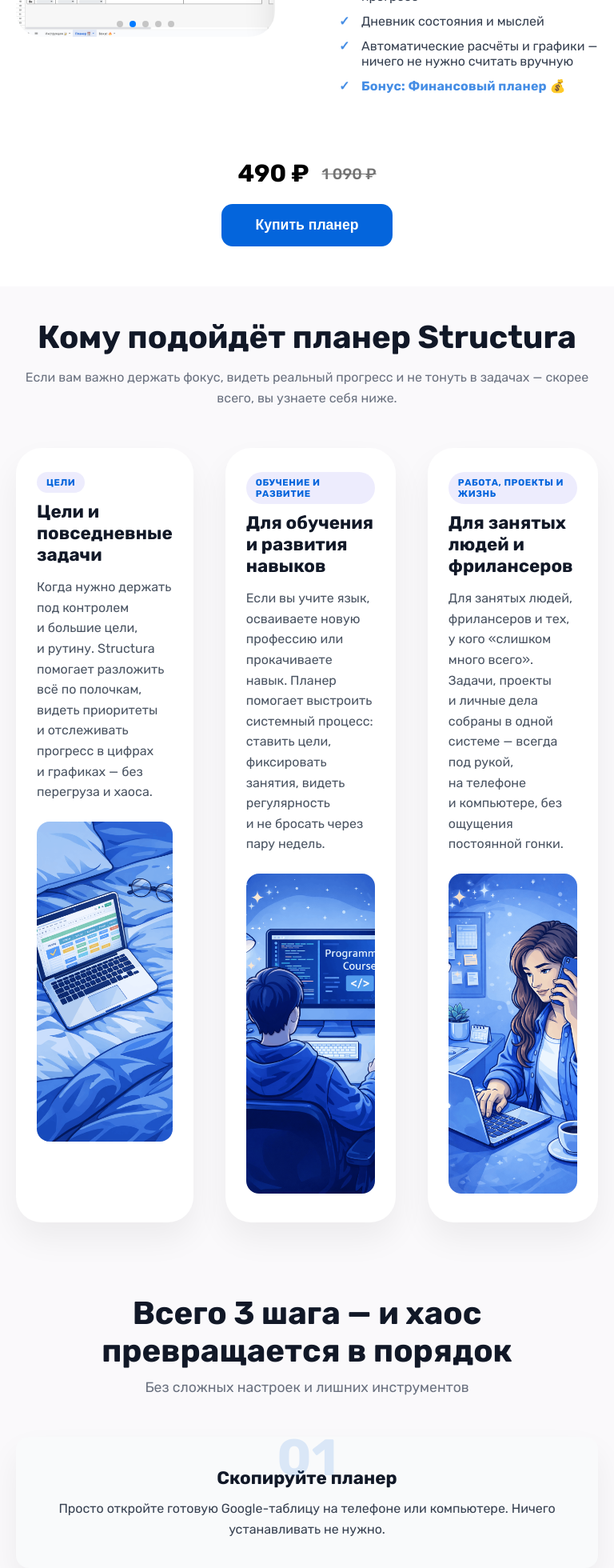
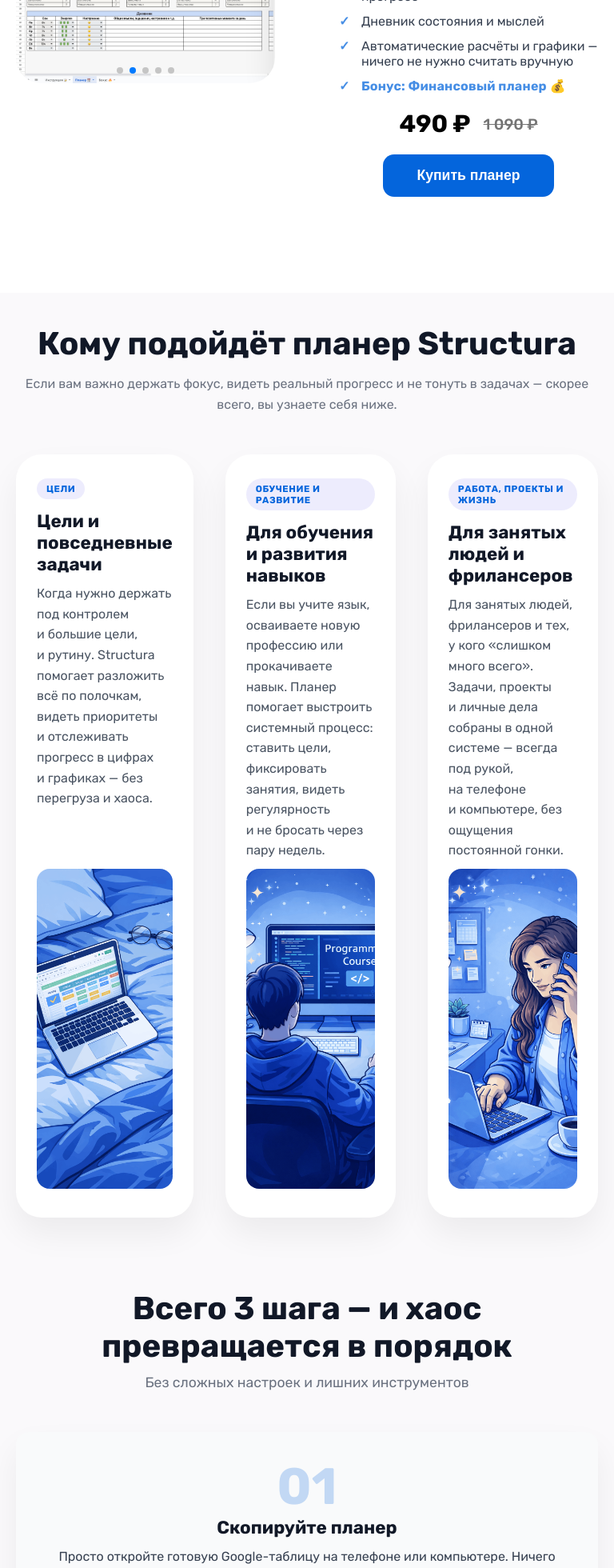
Before and after one commit to Yaroslav-Chertov/structura, a Next.js app: page / in a window 768 px wide. Shown: the part 1560-3520 px from the top of the page at 80% size. Built offline with nearby package versions, Linux system fonts and the light colour scheme.

Commit message:
fix after ux/ui review

```diff
--- a/src/components/Advantages.module.scss
+++ b/src/components/Advantages.module.scss
@@ -26,6 +26,7 @@
   display: grid;
   grid-template-columns: 1fr;
   gap: 30px;
+  align-items: stretch;
 }
 
 .card {
@@ -47,7 +48,7 @@
 
 .tag {
   align-self: flex-start;
-  margin-bottom: 10px;
+  margin-bottom: 14px;
   padding: 6px 12px;
   font-size: 0.72rem;
   font-weight: 600;
@@ -61,11 +62,12 @@
 .title {
   font-size: 1.4rem;
   font-weight: 600;
-  margin-bottom: 14px;
+  margin-bottom: 10px;
   color: #111827;
 }
 
 .text {
+  margin-bottom: 10px;
   font-size: 1rem;
   line-height: 1.6;
   color: #4b5563;
@@ -78,6 +80,7 @@
   margin: 24px auto 0;
   object-fit: cover;
   border-radius: 16px;
+  margin-top: auto;
 }
 
 @media (min-width: 768px) {
--- a/src/components/ContactUs.module.scss
+++ b/src/components/ContactUs.module.scss
@@ -16,7 +16,7 @@
 .subtitle {
   font-size: 1rem;
   color: #6b7280;
-  margin-bottom: 40px;
+  margin-bottom: 14px;
   max-width: 600px;
   margin-left: auto;
   margin-right: auto;
@@ -55,7 +55,6 @@
 
   .subtitle {
     font-size: 1rem;
-    margin-bottom: 32px;
   }
 }
 
--- a/src/components/Footer.module.scss
+++ b/src/components/Footer.module.scss
@@ -1,35 +1,34 @@
 .footer {
   background: linear-gradient(135deg, #0465dc, #9bc2f7);
   color: #ffffff;
-  padding: 40px 20px;
-  text-align: center;
+  padding: 40px 20px 10px 20px;
   font-family: Arial, Helvetica, sans-serif;
 
   a {
     color: #ffffff;
     text-decoration: none;
     transition: color 0.2s;
-
     &:hover {
       color: #ffffff;
     }
   }
 
-  .top {
+  .container {
     display: flex;
     flex-direction: column;
-    gap: 30px;
+    gap: 24px;
     align-items: center;
 
     @media (min-width: 768px) {
       flex-direction: row;
       justify-content: space-between;
-      align-items: flex-start;
+      align-items: flex-end;
+    }
   }
 
-    .info {
-      line-height: 1.6;
-      font-size: 1rem;
+  .info,
+  .links,
+  .bottom {
     text-align: center;
 
     @media (min-width: 768px) {
@@ -37,42 +36,51 @@
     }
   }
 
-    .links {
+  .links,
+  .info {
     display: flex;
     flex-direction: column;
-      gap: 10px;
+    gap: 8px;
     font-weight: 500;
-      text-align: center;
-
-      @media (min-width: 768px) {
-        align-items: flex-start;
-        text-align: left;
-      }
-    }
   }
 
-  .developer {
-    margin-top: 20px;
+  .bottom {
+    display: flex;
+    flex-direction: column;
+    gap: 8px;
     font-size: 0.85rem;
     opacity: 0.8;
 
     a {
       color: #f3f4f6;
-      text-decoration: none;
-
       &:hover {
         color: #ffffff;
       }
     }
+
+    .copy {
+      opacity: 1;
+    }
   }
 
-  .copy {
-    margin-top: 12px;
-    font-size: 0.85rem;
-    color: #ffffff;
+  @media (max-width: 768px) {
+    .container {
+      flex-direction: column;
+      align-items: center;
+    }
+
+    .info,
+    .links,
+    .bottom {
+      text-align: center;
+    }
+
+    .bottom {
+      order: 3;
+    }
   }
 
   @media (max-width: 600px) {
-    padding: 30px 15px;
+    padding: 30px 15px 10px 15px;
   }
 }
--- a/src/components/Footer.tsx
+++ b/src/components/Footer.tsx
@@ -6,7 +6,7 @@
 const Footer: React.FC = () => {
   return (
     <footer className={styles.footer}>
-      <div className={styles.top}>
+      <div className={styles.container}>
         <div className={styles.info}>
           <p>Самозанятая Чертова Г. В.</p>
           <p>ИНН 720415928447</p>
@@ -17,6 +17,22 @@
               structura.planer@yandex.com
             </a>
           </p>
+        </div>
+
+        <div className={styles.bottom}>
+          <div className={styles.developer}>
+            Сайт разработал{" "}
+            <a
+              href="https://github.com/Yaroslav-Chertov"
+              target="_blank"
+              rel="noopener noreferrer"
+            >
+              Yaroslav Chertov
+            </a>
+          </div>
+          <div className={styles.copy}>
+            © {new Date().getFullYear()} Все права защищены.
+          </div>
         </div>
 
         <div className={styles.links}>
@@ -31,23 +47,6 @@
           </a>
         </div>
       </div>
-
-      <div className={styles.developer}>
-        <p>
-          Сайт разработал{" "}
-          <a
-            href="https://github.com/Yaroslav-Chertov"
-            target="_blank"
-            rel="noopener noreferrer"
-          >
-            Yaroslav Chertov
-          </a>
-        </p>
-      </div>
-
-      <div className={styles.copy}>
-        <p>© {new Date().getFullYear()} Все права защищены.</p>
-      </div>
     </footer>
   );
 };
--- a/src/components/ProductInfo.module.scss
+++ b/src/components/ProductInfo.module.scss
@@ -81,7 +81,7 @@
   font-size: 1.9rem;
   font-weight: 700;
   display: flex;
-  justify-content: center;
+  justify-content: flex-start;
   align-items: center;
   gap: 16px;
 
@@ -98,6 +98,7 @@
 }
 
 .buyButton {
+  display: inline-block;
   max-width: 420px;
   padding: 16px 42px;
   font-size: 1.1rem;
@@ -143,6 +144,18 @@
   }
 }
 
+@media (max-width: 768px) {
+  .price {
+    justify-content: center;
+  }
+
+  .buyButton {
+    display: block;
+    width: fit-content;
+    margin: 10px auto 0;
+  }
+}
+
 @media (max-width: 600px) {
   .main {
     margin: 0;
--- a/src/components/ProductInfo.tsx
+++ b/src/components/ProductInfo.tsx
@@ -66,15 +66,15 @@
             </li>
             <li className={styles.bonus}>Бонус: Финансовый планер &#x1F4B0;</li>
           </ul>
+
+          <div className={styles.price}>
+            <span className={styles.current}>490 ₽</span>
+            <span className={styles.old}>1 090 ₽</span>
+          </div>
+
+          <button className={styles.buyButton}>Купить планер</button>
         </div>
       </div>
-
-      <div className={styles.price}>
-        <span className={styles.current}>490 ₽</span>
-        <span className={styles.old}>1 090 ₽</span>
-      </div>
-
-      <button className={styles.buyButton}>Купить планер</button>
     </section>
   );
 };
--- a/src/components/Steps.module.scss
+++ b/src/components/Steps.module.scss
@@ -31,7 +31,7 @@
   position: relative;
   background: #f9fafb;
   border-radius: 16px;
-  padding: 38px 30px 36px;
+  padding: 30px;
   text-align: left;
   box-shadow: 0 20px 40px rgba(0, 0, 0, 0.06);
   transition:
@@ -45,7 +45,7 @@
 
   h3 {
     font-size: 1.4rem;
-    margin-bottom: 12px;
+    margin-bottom: 10px;
     color: #111827;
   }
 
@@ -57,13 +57,13 @@
 }
 
 .step {
-  position: absolute;
   top: 18px;
-  right: 22px;
+  left: 22px;
+  margin-bottom: 14px;
   font-size: 3.2rem;
-  font-weight: 700;
+  font-weight: 800;
   color: #0465dc;
-  opacity: 0.08;
+  opacity: 0.18;
 
   @media (max-width: 900px) {
     top: -12px;
@@ -113,6 +113,13 @@
   .card {
     text-align: center;
   }
+
+  .step {
+    top: 18px;
+    left: 22px;
+    transform: none;
+    opacity: 0.22;
+  }
 }
 
 @media (max-width: 767px) {
```
Lines whose indentation alone changed are shown as unchanged.
